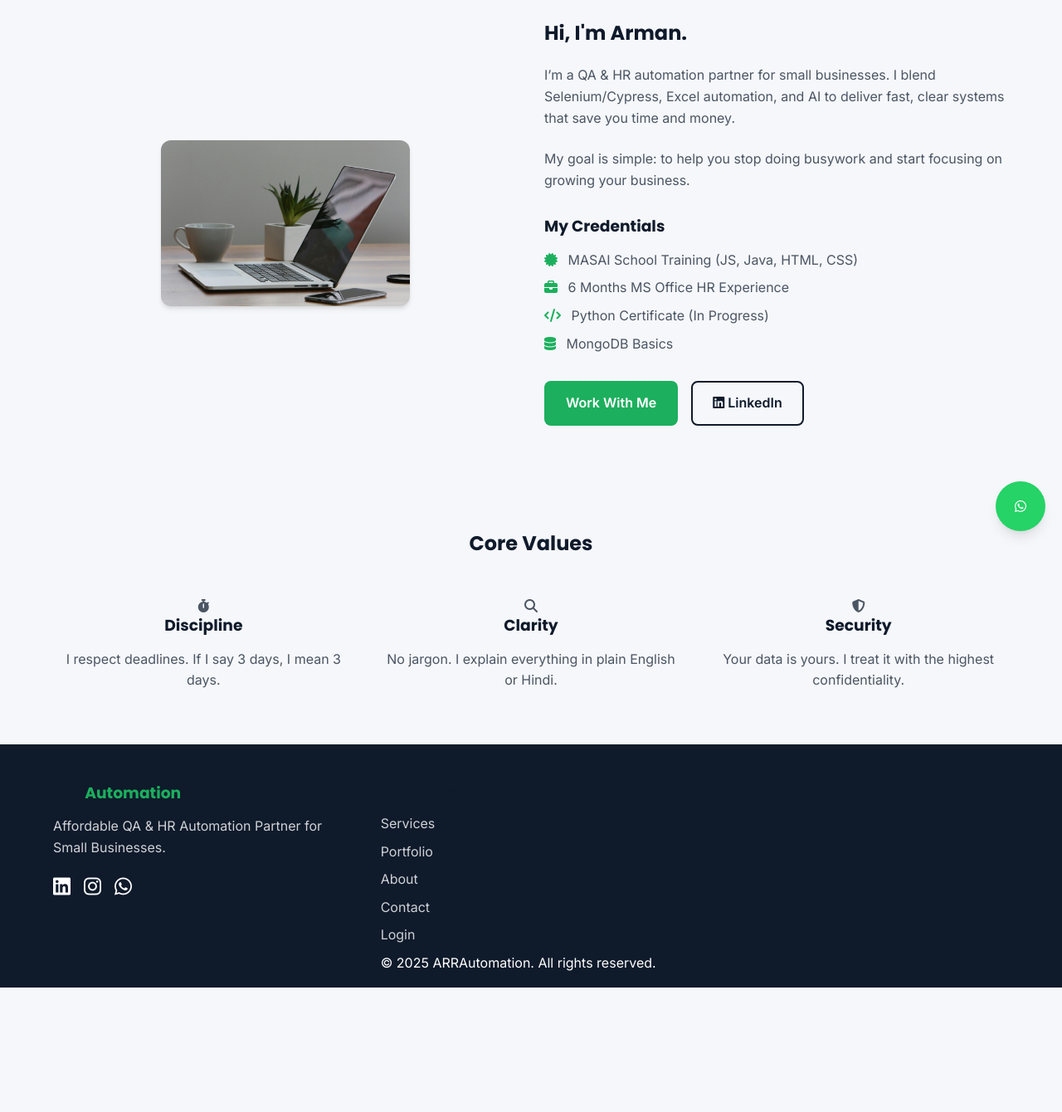
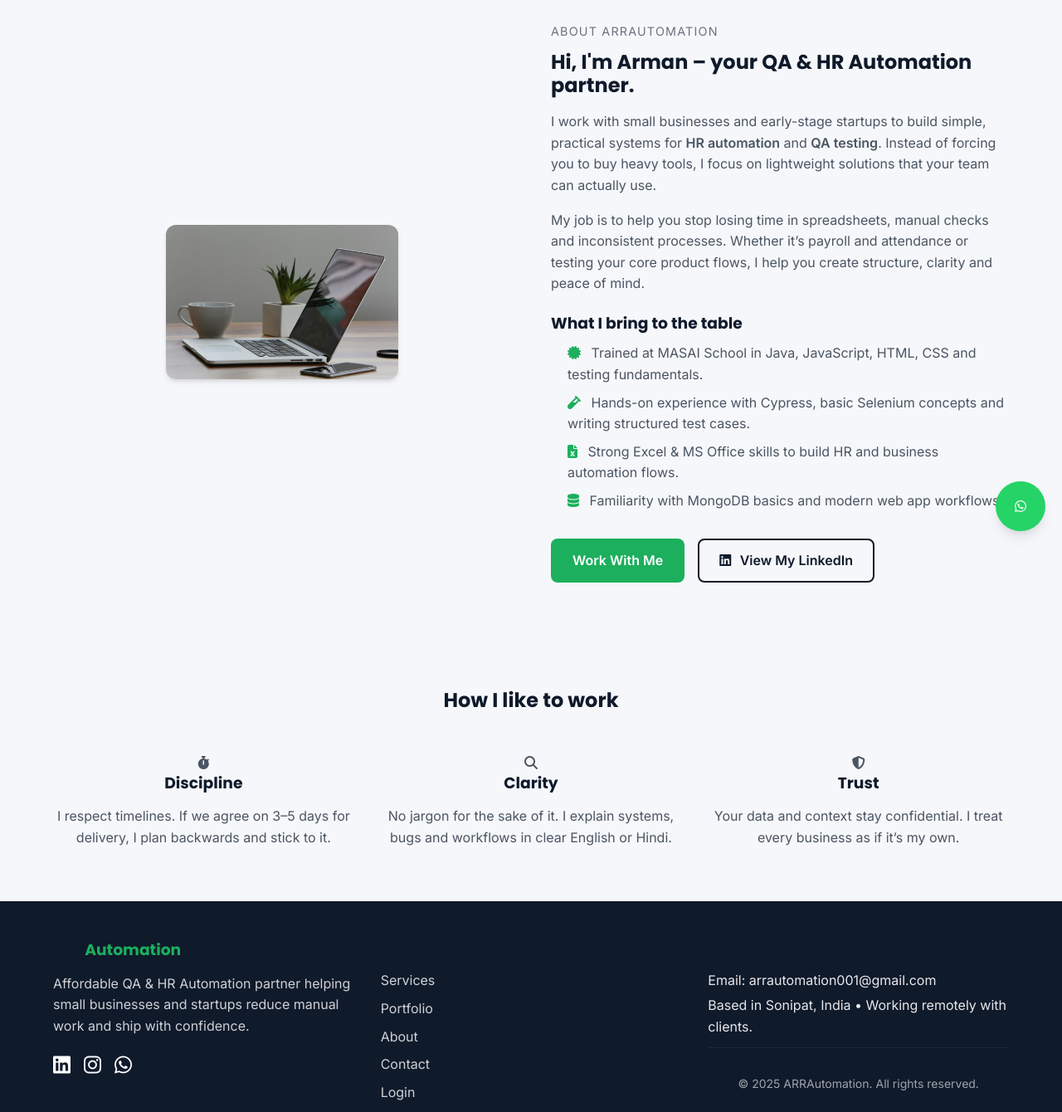
Before and after one commit to arrautomation001-cmd/ARRAutomation, a website: page public/about.html in a window 1280 px wide. Shown: the part 140-1480 px from the top of the page at 83% size. Before the commit the page ends 1330 px from the top, so only its background shows below. Drawn offline with Linux system fonts and the light colour scheme.

Commit message:
Update content of About page

```diff
--- a/public/about.html
+++ b/public/about.html
@@ -6,7 +6,7 @@
     <meta name="viewport" content="width=device-width, initial-scale=1.0">
     <title>About | ARRAutomation</title>
     <meta name="description"
-        content="Meet Arman, your QA & HR Automation partner. Skilled in Selenium, Cypress, and Excel automation.">
+        content="Meet Arman, your QA & HR Automation partner. I help small businesses and startups automate HR workflows and test their products with clean, practical systems.">
 
     <!-- Fonts -->
     <link rel="preconnect" href="https://fonts.googleapis.com">
@@ -36,8 +36,11 @@
                 <li><a href="portfolio.html">Portfolio</a></li>
                 <li><a href="about.html" class="text-emerald">About</a></li>
                 <li><a href="contact.html">Contact</a></li>
-                <li><a href="login.html" class="btn btn-primary"
-                        style="padding: 0.5rem 1rem; margin-left: 1rem;">Login</a></li>
+                <li>
+                    <a href="login.html" class="btn btn-primary" style="padding: 0.5rem 1rem; margin-left: 1rem;">
+                        Login
+                    </a>
+                </li>
             </ul>
         </div>
     </nav>
@@ -45,35 +48,58 @@
     <!-- Story & Skills -->
     <section class="section" style="margin-top: 2rem;">
         <div class="container">
-            <div class="grid grid-2" style="align-items: center;">
-                <div>
-                    <img src="images/arman_profile.jpg" alt="Arman"
-                        style="border-radius: var(--radius-lg); box-shadow: var(--shadow-md); max-width: 300px; margin: 0 auto;">
+            <div class="grid grid-2" style="align-items: center; gap: 3rem;">
+                <div style="text-align: center;">
+                    <img src="images/arman_profile.jpg" alt="Arman – Founder of ARRAutomation"
+                        style="border-radius: var(--radius-lg); box-shadow: var(--shadow-md); max-width: 280px; width: 100%; margin: 0 auto;">
                 </div>
                 <div>
-                    <h2 style="margin-bottom: 1.5rem;">Hi, I'm Arman.</h2>
-                    <p style="margin-bottom: 1.5rem; color: var(--color-text-body);">I’m a QA & HR automation partner
-                        for small businesses. I blend Selenium/Cypress, Excel automation, and AI to deliver fast, clear
-                        systems that save you time and money.</p>
-                    <p style="margin-bottom: 2rem; color: var(--color-text-body);">My goal is simple: to help you stop
-                        doing busywork and start focusing on growing your business.</p>
+                    <p
+                        style="font-size: 0.9rem; text-transform: uppercase; letter-spacing: 0.08em; color: #6B7280; margin-bottom: 0.75rem;">
+                        About ARRAutomation
+                    </p>
+                    <h2 style="margin-bottom: 1rem;">Hi, I'm Arman – your QA & HR Automation partner.</h2>
+                    <p style="margin-bottom: 1rem; color: var(--color-text-body);">
+                        I work with small businesses and early-stage startups to build simple, practical systems for
+                        <strong>HR automation</strong> and <strong>QA testing</strong>. Instead of forcing you to buy
+                        heavy tools, I focus on lightweight solutions that your team can actually use.
+                    </p>
+                    <p style="margin-bottom: 1.5rem; color: var(--color-text-body);">
+                        My job is to help you stop losing time in spreadsheets, manual checks and inconsistent
+                        processes.
+                        Whether it’s payroll and attendance or testing your core product flows, I help you create
+                        structure, clarity and peace of mind.
+                    </p>
 
-                    <h3 style="margin-bottom: 1rem;">My Credentials</h3>
-                    <ul style="margin-bottom: 2rem;">
-                        <li style="margin-bottom: 0.5rem;"><i class="fas fa-certificate text-emerald"
-                                style="margin-right: 0.5rem;"></i> MASAI School Training (JS, Java, HTML, CSS)</li>
-                        <li style="margin-bottom: 0.5rem;"><i class="fas fa-briefcase text-emerald"
-                                style="margin-right: 0.5rem;"></i> 6 Months MS Office HR Experience</li>
-                        <li style="margin-bottom: 0.5rem;"><i class="fas fa-code text-emerald"
-                                style="margin-right: 0.5rem;"></i> Python Certificate (In Progress)</li>
-                        <li style="margin-bottom: 0.5rem;"><i class="fas fa-database text-emerald"
-                                style="margin-right: 0.5rem;"></i> MongoDB Basics</li>
+                    <h3 style="margin-bottom: 0.75rem;">What I bring to the table</h3>
+                    <ul style="margin-bottom: 2rem; color: var(--color-text-body); padding-left: 1.25rem;">
+                        <li style="margin-bottom: 0.5rem;">
+                            <i class="fas fa-certificate text-emerald" style="margin-right: 0.5rem;"></i>
+                            Trained at MASAI School in Java, JavaScript, HTML, CSS and testing fundamentals.
+                        </li>
+                        <li style="margin-bottom: 0.5rem;">
+                            <i class="fas fa-vial text-emerald" style="margin-right: 0.5rem;"></i>
+                            Hands-on experience with Cypress, basic Selenium concepts and writing structured test cases.
+                        </li>
+                        <li style="margin-bottom: 0.5rem;">
+                            <i class="fas fa-file-excel text-emerald" style="margin-right: 0.5rem;"></i>
+                            Strong Excel & MS Office skills to build HR and business automation flows.
+                        </li>
+                        <li style="margin-bottom: 0.5rem;">
+                            <i class="fas fa-database text-emerald" style="margin-right: 0.5rem;"></i>
+                            Familiarity with MongoDB basics and modern web app workflows.
+                        </li>
                     </ul>
 
                     <div class="hero-buttons">
-                        <a href="contact.html" class="btn btn-primary">Work With Me</a>
-                        <a href="https://www.linkedin.com/" class="btn btn-secondary"><i class="fab fa-linkedin"></i>
-                            LinkedIn</a>
+                        <a href="contact.html" class="btn btn-primary">
+                            Work With Me
+                        </a>
+                        <a href="https://www.linkedin.com/in/md-arounder-1020a0194" class="btn btn-secondary"
+                            target="_blank" rel="noopener noreferrer">
+                            <i class="fab fa-linkedin" style="margin-right: 0.4rem;"></i>
+                            View My LinkedIn
+                        </a>
                     </div>
                 </div>
             </div>
@@ -83,22 +109,28 @@
     <!-- Values -->
     <section class="section bg-light-gray">
         <div class="container">
-            <h2 class="text-center" style="margin-bottom: 3rem;">Core Values</h2>
+            <h2 class="text-center" style="margin-bottom: 3rem;">How I like to work</h2>
             <div class="grid grid-3">
                 <div class="card text-center">
                     <div class="card-icon"><i class="fas fa-stopwatch"></i></div>
                     <h3 class="card-title">Discipline</h3>
-                    <p class="card-text">I respect deadlines. If I say 3 days, I mean 3 days.</p>
+                    <p class="card-text">
+                        I respect timelines. If we agree on 3–5 days for delivery, I plan backwards and stick to it.
+                    </p>
                 </div>
                 <div class="card text-center">
                     <div class="card-icon"><i class="fas fa-search"></i></div>
                     <h3 class="card-title">Clarity</h3>
-                    <p class="card-text">No jargon. I explain everything in plain English or Hindi.</p>
+                    <p class="card-text">
+                        No jargon for the sake of it. I explain systems, bugs and workflows in clear English or Hindi.
+                    </p>
                 </div>
                 <div class="card text-center">
                     <div class="card-icon"><i class="fas fa-shield-alt"></i></div>
-                    <h3 class="card-title">Security</h3>
-                    <p class="card-text">Your data is yours. I treat it with the highest confidentiality.</p>
+                    <h3 class="card-title">Trust</h3>
+                    <p class="card-text">
+                        Your data and context stay confidential. I treat every business as if it’s my own.
+                    </p>
                 </div>
             </div>
         </div>
@@ -110,13 +142,24 @@
             <div class="grid grid-3">
                 <div>
                     <h3>ARR<span class="text-emerald">Automation</span></h3>
-                    <p style="opacity: 0.8;">Affordable QA & HR Automation Partner for Small Businesses.</p>
+                    <p style="opacity: 0.8;">
+                        Affordable QA & HR Automation partner helping small businesses and startups reduce manual work
+                        and ship with confidence.
+                    </p>
                     <div class="social-links">
-                        <a href="#" class="social-icon"><i class="fab fa-linkedin"></i></a>
-                        <a href="#" class="social-icon"><i class="fab fa-instagram"></i></a>
-                        <a href="#" class="social-icon"><i class="fab fa-whatsapp"></i></a>
+                        <a href="https://www.linkedin.com/in/md-arounder-1020a0194" class="social-icon"
+                            aria-label="LinkedIn" target="_blank" rel="noopener noreferrer">
+                            <i class="fab fa-linkedin"></i>
+                        </a>
+                        <a href="#" class="social-icon" aria-label="Instagram">
+                            <i class="fab fa-instagram"></i>
+                        </a>
+                        <a href="https://wa.me/917082167660" class="social-icon" aria-label="WhatsApp">
+                            <i class="fab fa-whatsapp"></i>
+                        </a>
                     </div>
                 </div>
+
                 <div>
                     <h4>Quick Links</h4>
                     <div class="footer-links">
@@ -125,13 +168,28 @@
                         <a href="about.html">About</a>
                         <a href="contact.html">Contact</a>
                         <a href="login.html">Login</a>
+                    </div>
+                </div>
+
+                <div>
+                    <h4>Contact</h4>
+                    <p style="opacity: 0.9; margin-bottom: 0.25rem;">
+                        Email:
+                        <a href="mailto:arrautomation001@gmail.com">arrautomation001@gmail.com</a>
+                    </p>
+                    <p style="opacity: 0.9; margin-bottom: 0.75rem;">
+                        Based in Sonipat, India • Working remotely with clients.
+                    </p>
+                    <div class="copyright">
                         &copy; 2025 ARRAutomation. All rights reserved.
                     </div>
                 </div>
+            </div>
+        </div>
     </footer>
 
     <!-- Floating WhatsApp -->
-    <a href="https://wa.me/917082167660" class="floating-whatsapp">
+    <a href="https://wa.me/917082167660" class="floating-whatsapp" aria-label="Chat on WhatsApp">
         <i class="fab fa-whatsapp"></i>
     </a>
 
```
